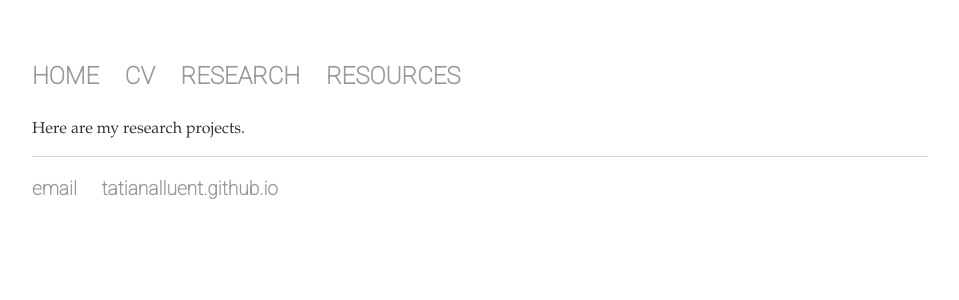
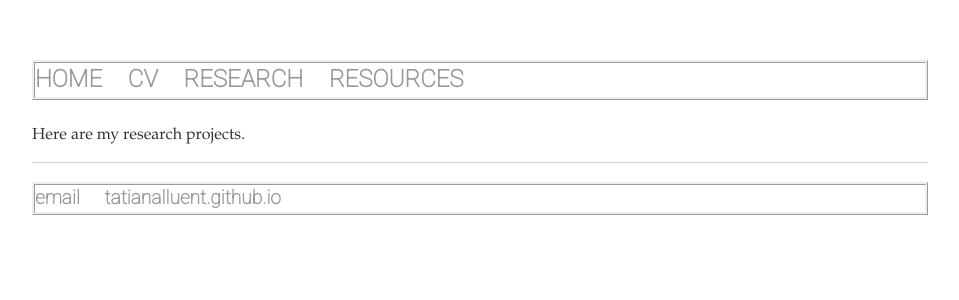
Before and after one commit to tatianalluent/tatianalluent.github.io, a Jekyll site: the page built from research/index.html, in a window 1280 px wide. Shown: the top 300 px of the page, without its empty margins (160-1119 px from the left). Built offline with Jekyll 4.4.1, drawn with Linux system fonts in a browser that asks for light colours.

Commit message:
border style

```diff
--- a/css/main.css
+++ b/css/main.css
@@ -8,6 +8,7 @@ nav ul, footer ul {
     padding: 0px;
     list-style: none;
     font-weight: bold;
+    border-style: ridge;
 }
 nav ul li, footer ul li {
     display: inline;
```
